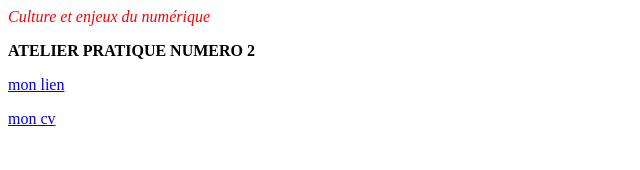
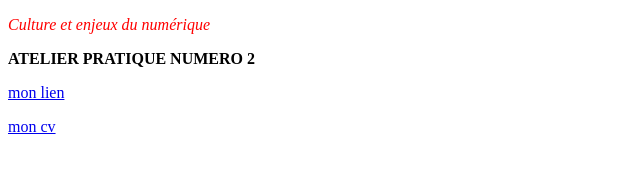
Before and after one commit to EmmaCiaz/emmaciaz.github.io, a plain HTML site: page index.html in a window 1280 px wide. Shown: the whole page, without its empty margins (0-640 px from the left). Drawn offline with Linux system fonts and the light colour scheme.

Commit message:
Update index.html

```diff
--- a/index.html
+++ b/index.html
@@ -4,8 +4,10 @@
             <title>Titre de ma page</title>
           </head>
           <body>
-              <span style="color:red"><i>Culture et enjeux du numérique</i></span>
+           <p><span style="color:red"><i>Culture et enjeux du numérique</i></span></p>
+
            <p><b>ATELIER PRATIQUE NUMERO 2</b></p>
+
            <p><a href="./tableau.html"> mon lien</a></p>
 
            <p><a href="./cv exemple.html"> mon cv</a></p>
```
